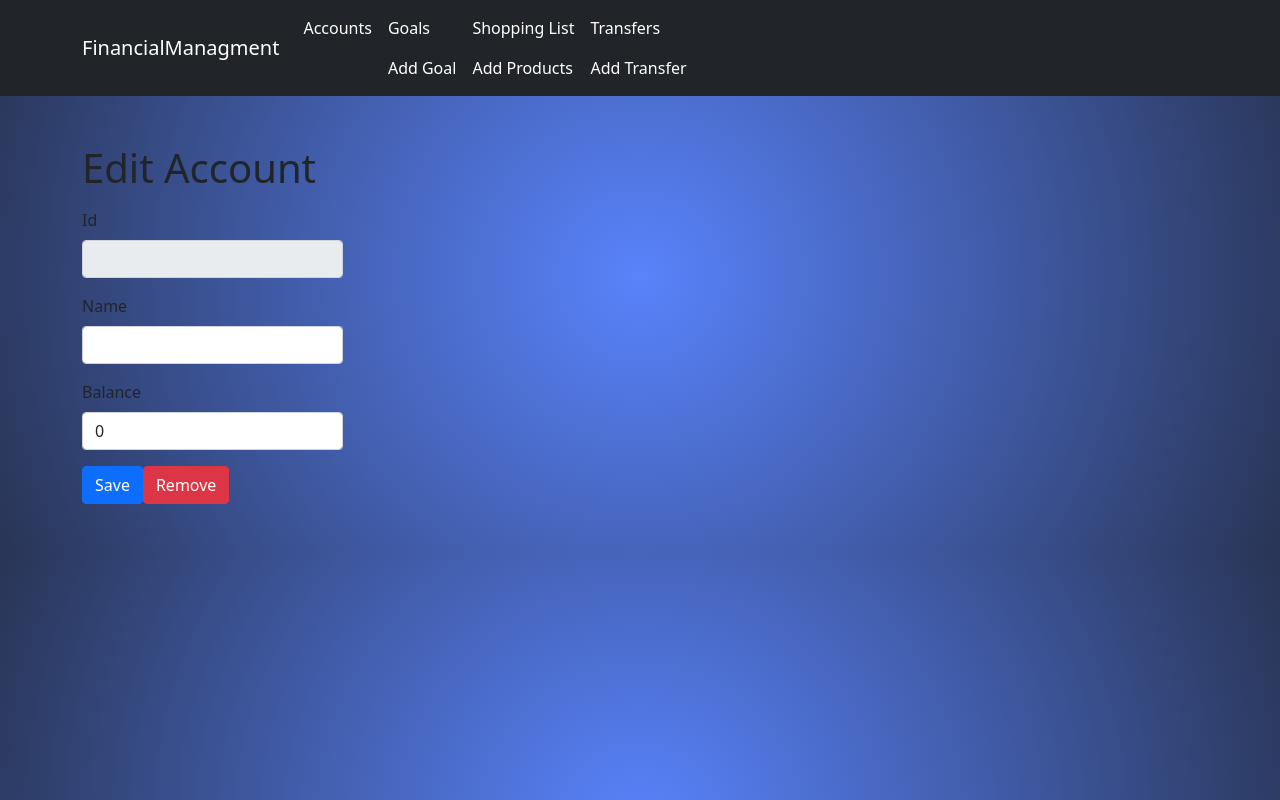
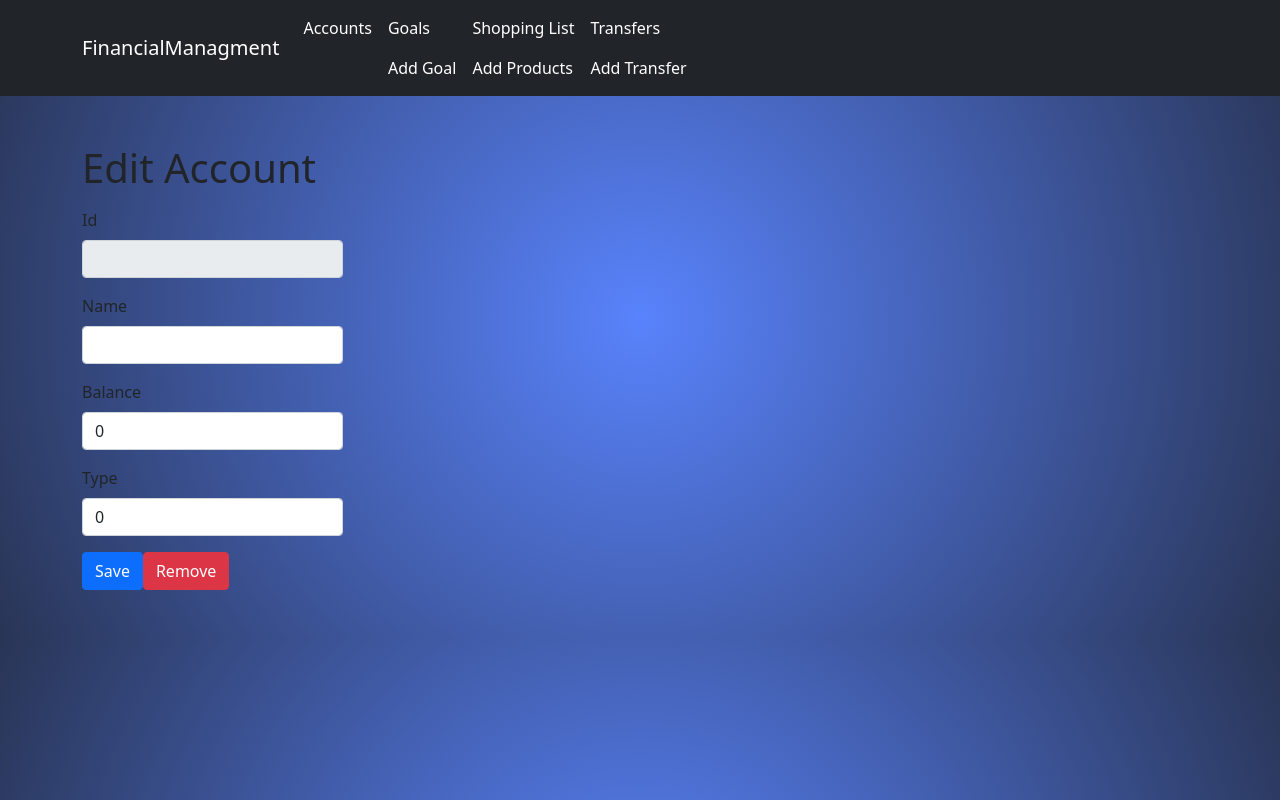
Before and after one commit to GrzegorzSitkowski/FinancialMangmentAngular, an Angular app: page /accounts/edit/1 in a window 1280 px wide. Built offline with nearby package versions, Linux system fonts and the light colour scheme; no server answers.

Commit message:
Added TypeId to EditAccount

```diff
--- a/src/app/components/accounts/edit-account/edit-account.component.html
+++ b/src/app/components/accounts/edit-account/edit-account.component.html
@@ -16,6 +16,10 @@
                   <label for="amount" class="form-label">Balance</label>
                   <input type="number" class="form-control" id="amount" name="amount" [(ngModel)]="accountDetails.amount">
                 </div>
+                <div class="mb-3">
+                  <label for="typeId" class="form-label">Type</label>
+                  <input type="number" class="form-control" id="typeId" name="typeId" [(ngModel)]="accountDetails.typeId">
+                </div>
                 <button type="submit" class="btn btn-primary mr-5">Save</button>
                 <button type="button" class="btn btn-danger mr-10" (click)="deleteAccount(accountDetails.id)">Remove</button>
               </form>
--- a/src/app/components/accounts/edit-account/edit-account.component.ts
+++ b/src/app/components/accounts/edit-account/edit-account.component.ts
@@ -13,7 +13,8 @@ export class EditAccountComponent implements OnInit {
   accountDetails: AccountEdit = {
     id: '',
     name: '',
-    amount: 0
+    amount: 0,
+    typeId: 0
   };
 
   constructor(private route: ActivatedRoute, private accountService: accountsService.AccountsService, private router: Router) { }
--- a/src/app/models/accounts/accountEdit.model.ts
+++ b/src/app/models/accounts/accountEdit.model.ts
@@ -2,4 +2,5 @@ export interface AccountEdit{
     id: string;
     name: string;
     amount: number;
+    typeId: number;
 }
```
